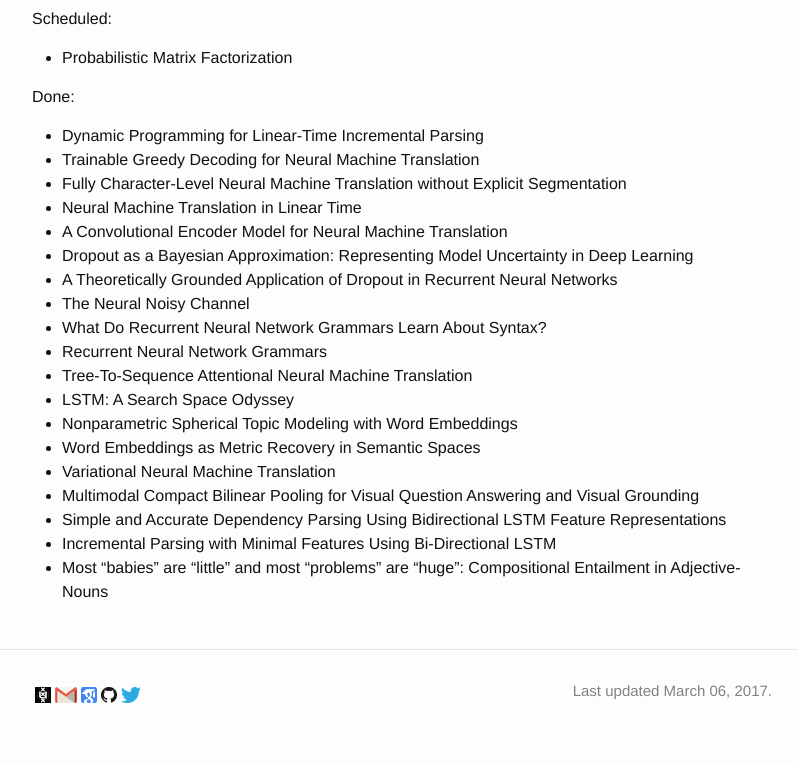
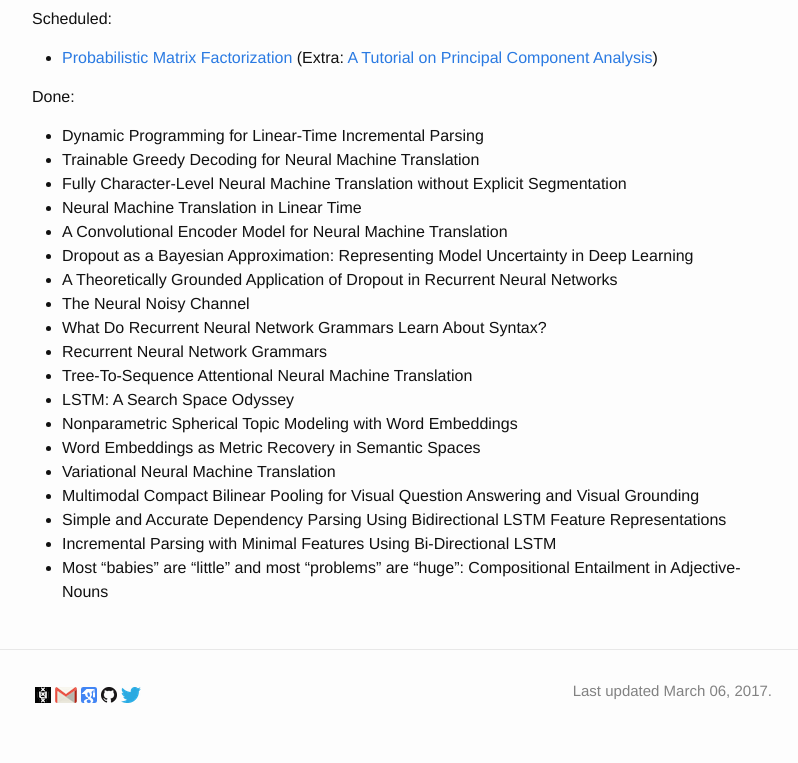
Before and after one commit to wilkeraziz/oldsite, a Jekyll site: the page built from pages/slpl.markdown, in a window 1280 px wide. Shown: the part 381-1144 px from the top of the page, without its empty margins (238-1036 px from the left). Built offline with Jekyll 4.4.1, drawn with Linux system fonts in a browser that asks for light colours.

Commit message:
Extra for PMF

```diff
--- a/pages/slpl.markdown
+++ b/pages/slpl.markdown
@@ -9,7 +9,7 @@ This group is interested in NLP applications with a particular focus on parsing
 
 Scheduled:
 
-* Probabilistic Matrix Factorization
+* [Probabilistic Matrix Factorization](https://papers.nips.cc/paper/3208-probabilistic-matrix-factorization.pdf) (Extra: [A Tutorial on Principal Component Analysis](https://arxiv.org/pdf/1404.1100.pdf))
 
 Done:
 
```
